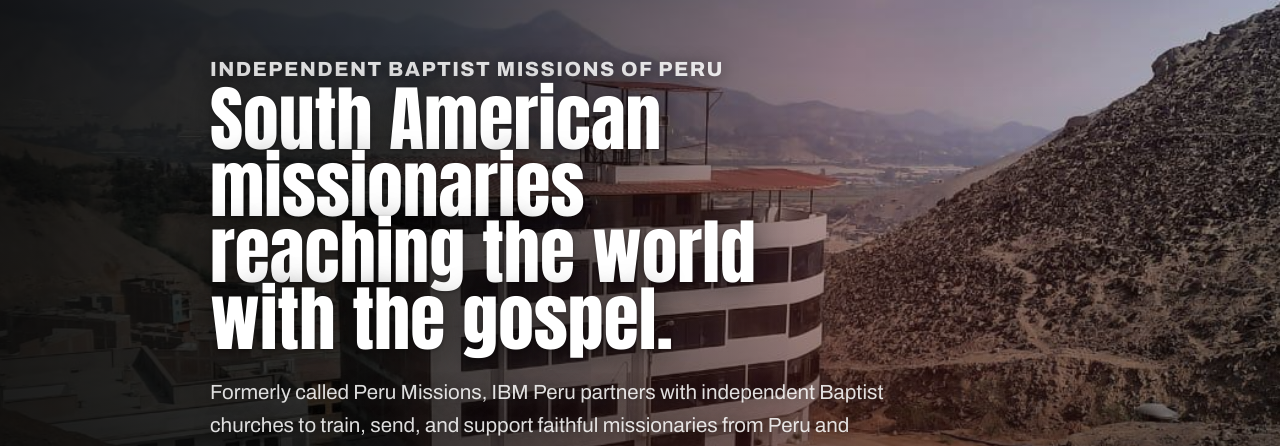
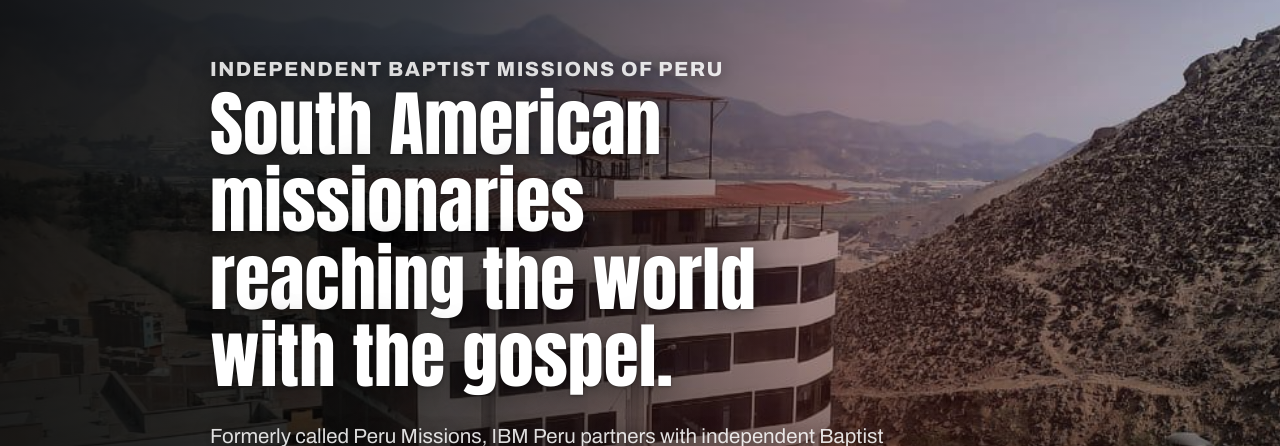
Before and after one commit to edesent/ibmperu-redesign, a Next.js app: page / in a window 1280 px wide. Shown: the part 154-600 px from the top of the page. Built offline with nearby package versions, Linux system fonts and the light colour scheme; no server answers.

Commit message:
Increased vertical spacing between hero headline lines

```diff
--- a/app/globals.css
+++ b/app/globals.css
@@ -291,6 +291,7 @@
 .hero-content h1 {
   max-width: 16ch;
   font-size: clamp(2.9rem, 5.6vw, 5.4rem);
+  line-height: 1.08;
   text-shadow: 0 2px 30px rgba(10, 10, 10, 0.6), 0 1px 3px rgba(10, 10, 10, 0.4);
 }
 
```
